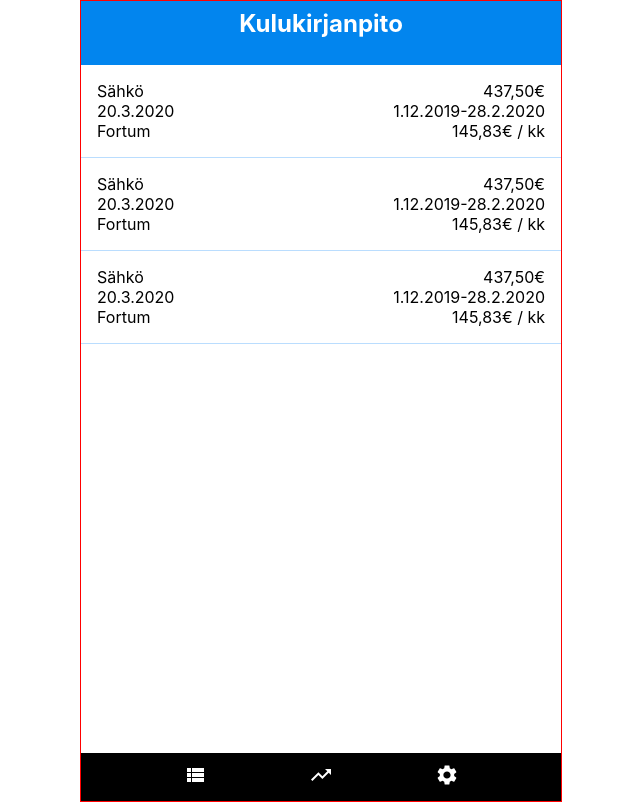
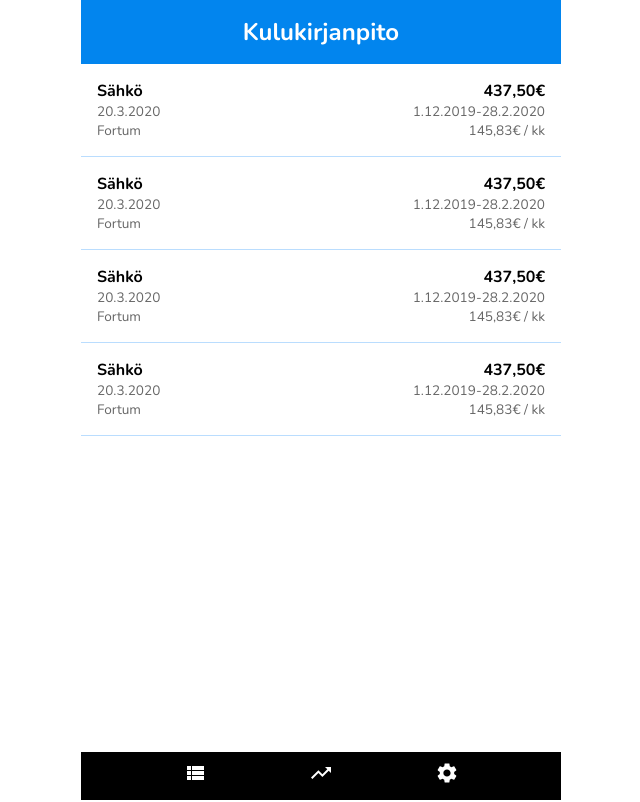
Before and after one commit to toniillokoski/kulukirjanpito, a React (Create React App) app: page / in a window 1280 px wide. Shown: the whole page, without its empty margins (319-959 px from the left). Built offline with nearby package versions, Linux system fonts and the light colour scheme.

Commit message:
Parannettu ulkoasua

```diff
--- a/src/App.css
+++ b/src/App.css
@@ -1,3 +1,5 @@
+@import url('https://fonts.googleapis.com/css?family=Nunito:300,400,700');
+
 * {
   margin: 0;
   padding: 0;
@@ -7,13 +9,18 @@
   max-width: 30em;
   margin: 0 auto;
   height: 100vh;
-  border: 1px solid red;
   display: flex;
   flex-direction: column;
+  font-family: 'Nunito', sans-serif;
 }
 
 .App > * {
   flex: 1 1 auto;
+}
+
+.content {
+  overflow-y: scroll;
+  -webkit-overflow-scrolling: touch;
 }
 
 .header {
@@ -24,6 +31,7 @@
   max-height: 3em;
   min-height: 3em;
   color: #FFF;
+  align-items: center;
 }
 
 .header h1 {
@@ -40,6 +48,16 @@
   justify-content: space-between;
 }
 
+.kulukortti__tyyppi, .kulukortti__summa {
+  font-weight: bold;
+}
+
+.kulukortti__maksupaiva, .kulukortti__ajanjakso,
+.kulukortti__laskuttaja, .kulukortti__keskiarvo {
+  font-size: 85%;
+  color: #666;
+}
+
 .menu {
   background-color: #000;
   display: flex;
@@ -48,3 +66,16 @@
   max-height: 3em;
   align-items: center;
 }
+
+::-webkit-scrollbar {
+  width: 0.5em;
+}
+
+::-webkit-scrollbar-track {
+  background-color: rgba(0, 0, 0, 0.0);
+}
+
+::-webkit-scrollbar-thumb {
+  background-color: rgba(0, 0, 0, 0.1);
+
+}
--- a/src/App.js
+++ b/src/App.js
@@ -9,7 +9,8 @@ function App() {
     <div className="App">
         <Header />
 
-        <div name="content">
+        <div className="content">
+          <Kulukortti />
           <Kulukortti />
           <Kulukortti />
           <Kulukortti />
```
